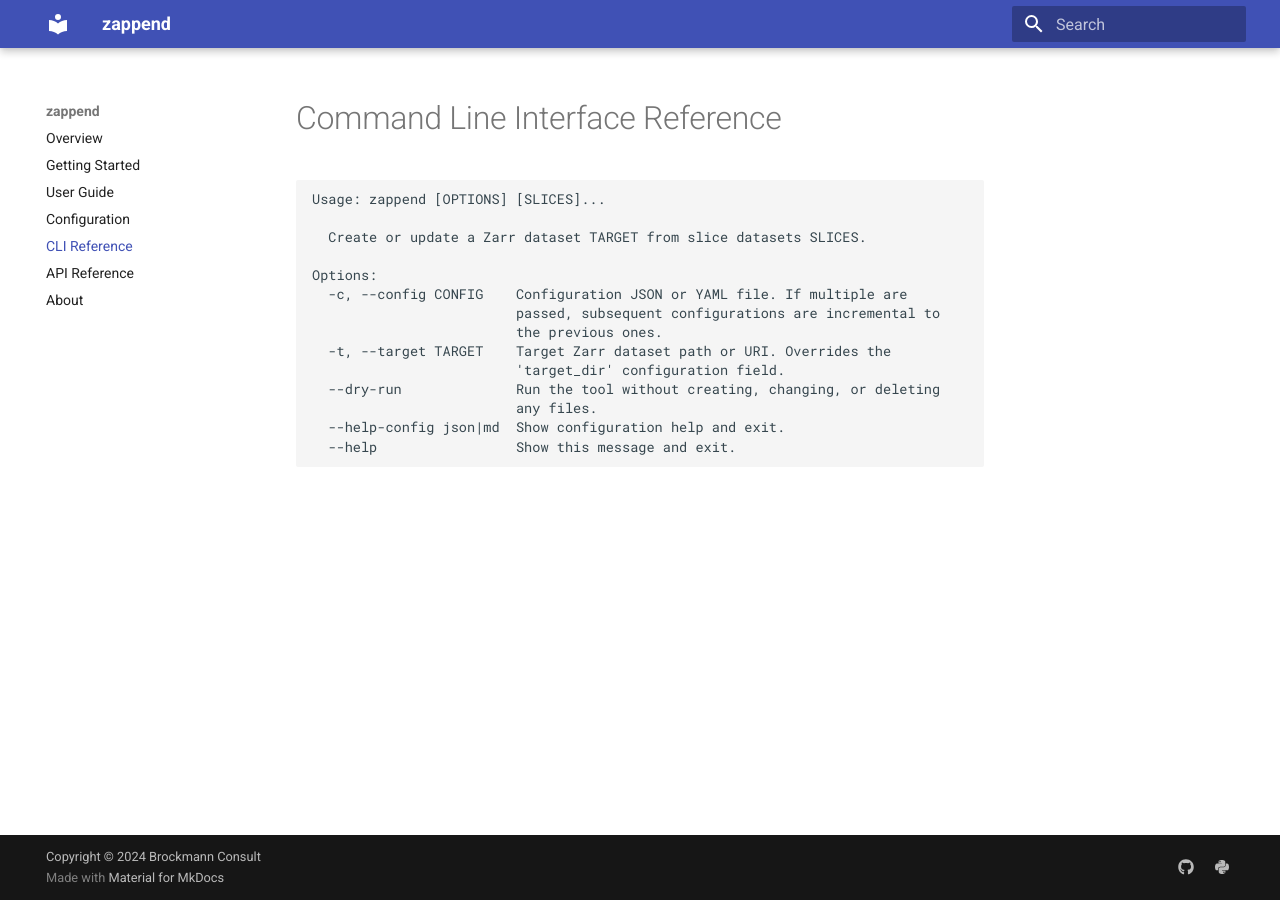
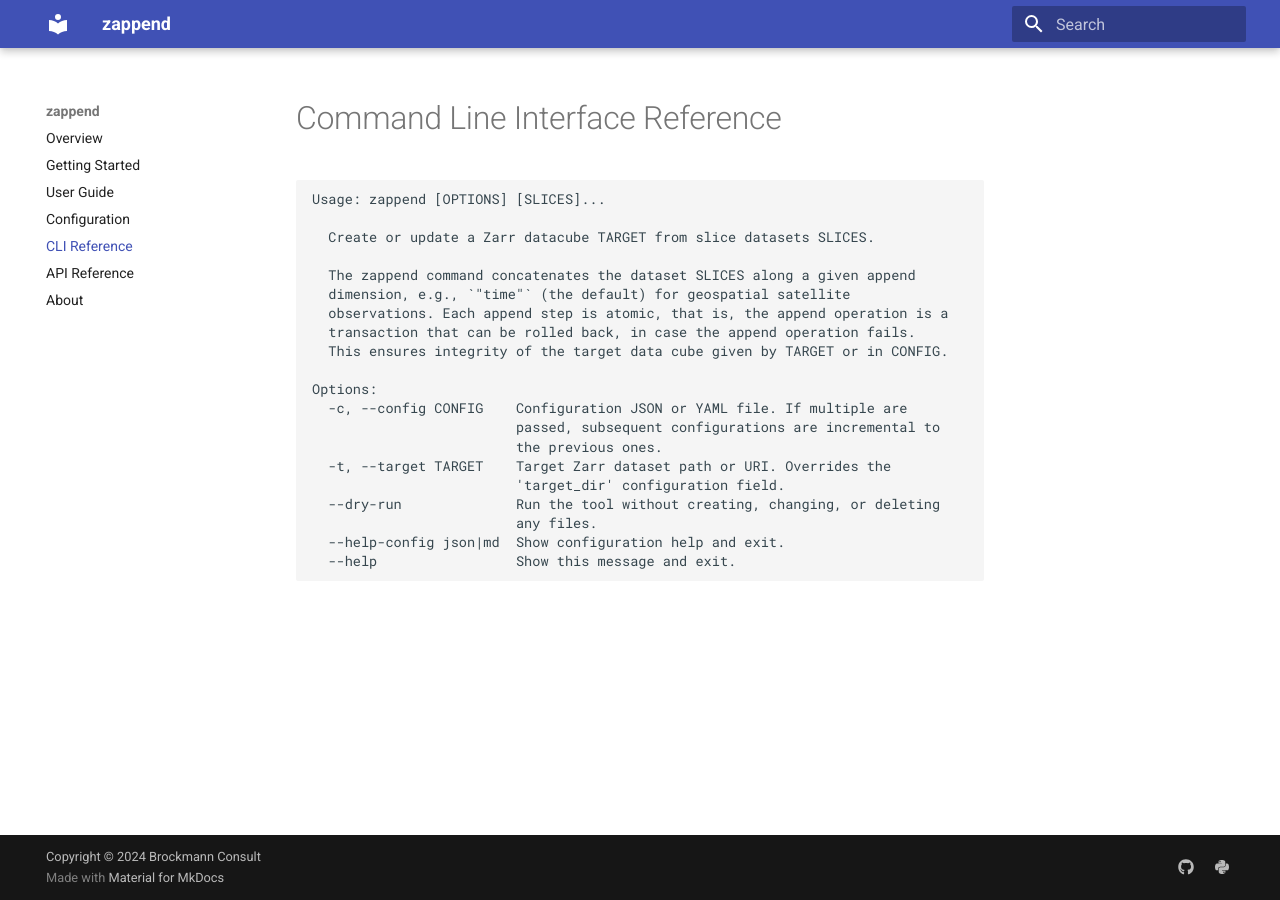
Before and after one commit to bcdev/zappend, an MkDocs documentation site: the page built from docs/cli.md, in a window 1280 px wide. Built offline with MkDocs 1.6.1 and Material for MkDocs 9.7.7, drawn with Linux system fonts in a browser that asks for light colours.

Commit message:
Enhanced documentation including docstrings

````diff
--- a/docs/cli.md
+++ b/docs/cli.md
@@ -1,11 +1,15 @@
 # Command Line Interface Reference
-
-
 
 ```
 Usage: zappend [OPTIONS] [SLICES]...
 
-  Create or update a Zarr dataset TARGET from slice datasets SLICES.
+  Create or update a Zarr datacube TARGET from slice datasets SLICES.
+
+  The zappend command concatenates the dataset SLICES along a given append
+  dimension, e.g., `"time"` (the default) for geospatial satellite
+  observations. Each append step is atomic, that is, the append operation is a
+  transaction that can be rolled back, in case the append operation fails.
+  This ensures integrity of the target data cube given by TARGET or in CONFIG.
 
 Options:
   -c, --config CONFIG    Configuration JSON or YAML file. If multiple are
````
Also changed, not shown: 2 other files.
